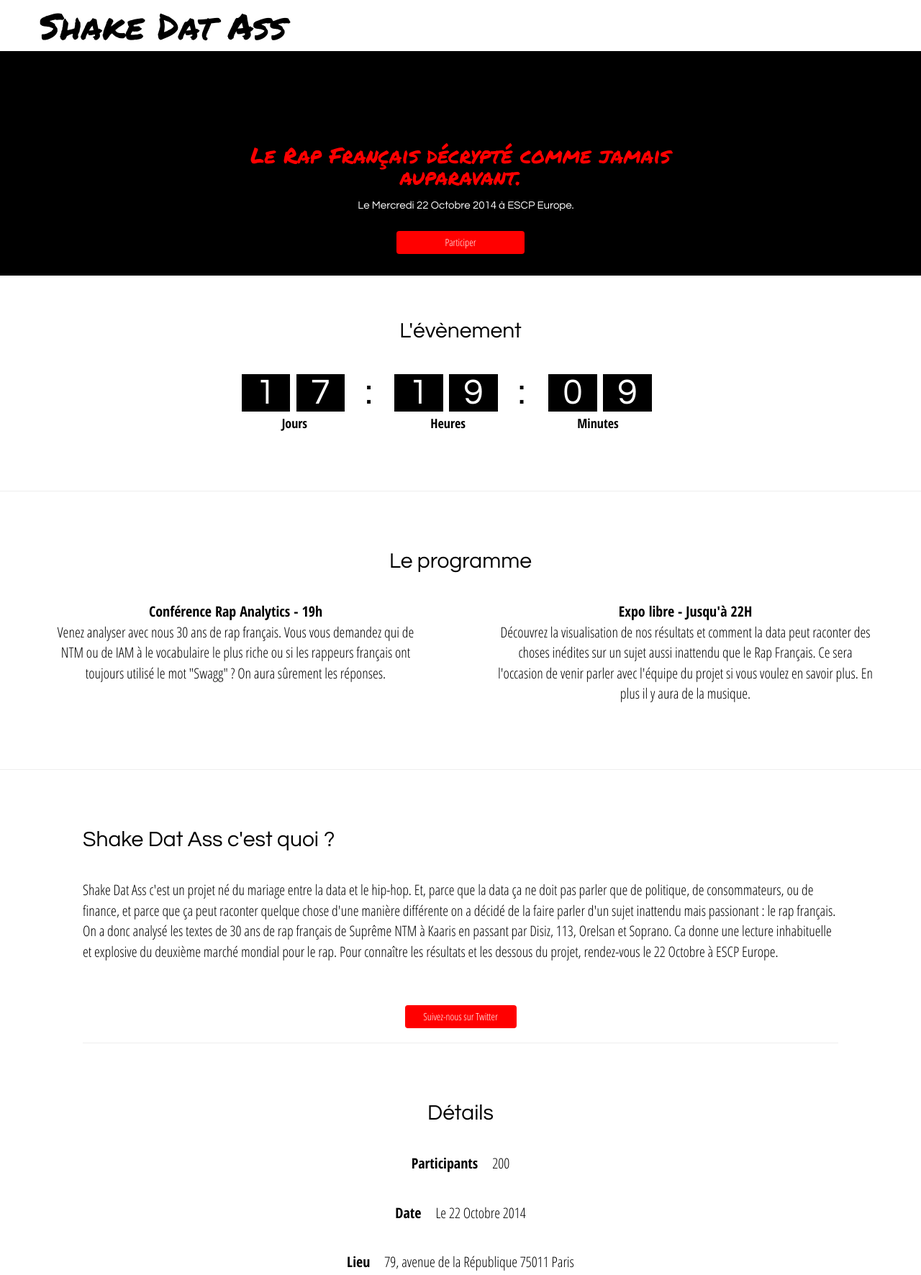
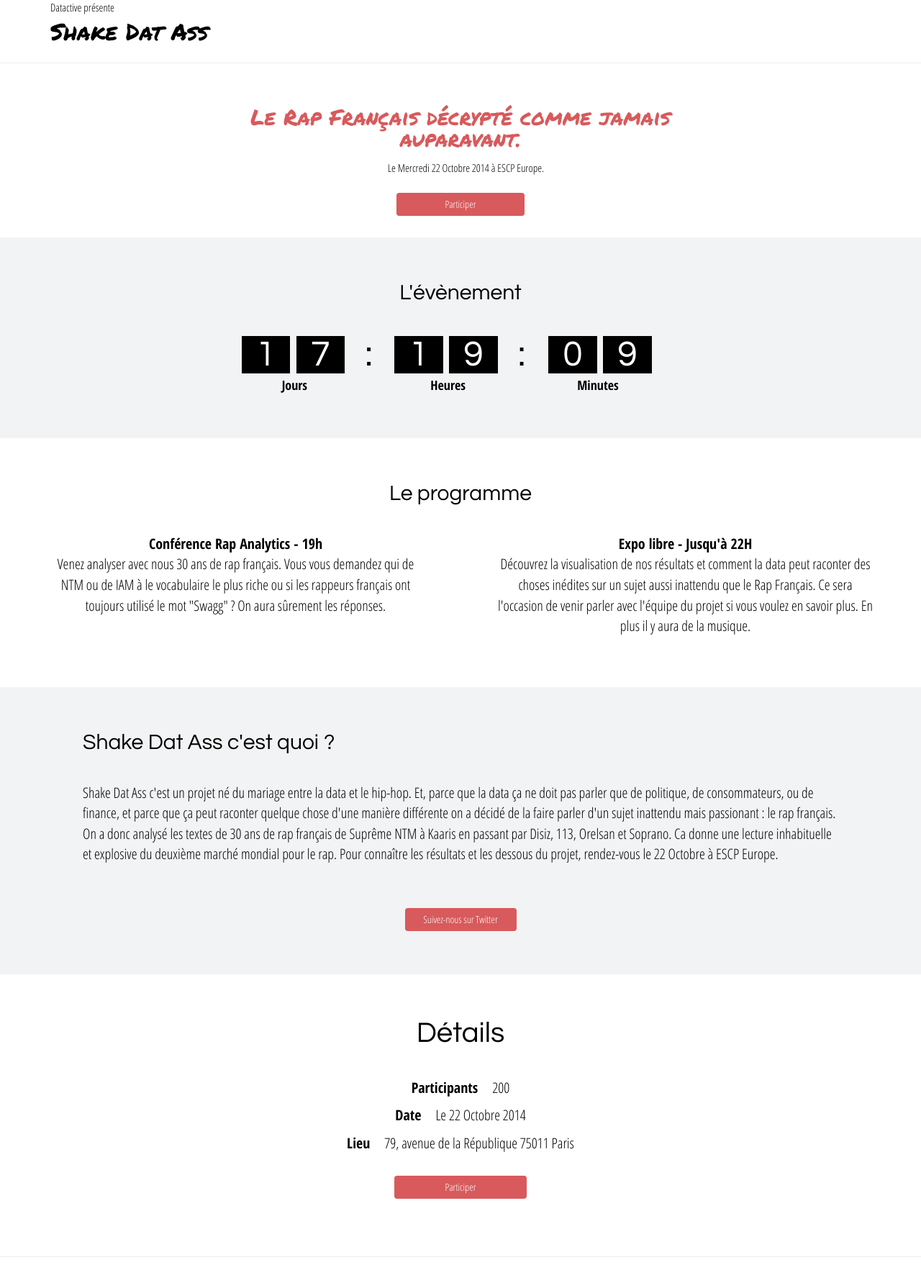
Before and after one commit to axelgrowth/datactive, a plain HTML site: page index.html in a window 1280 px wide. Shown: the top 1772 px of the page at 72% size. Drawn offline with nearby package versions, Linux system fonts and the light colour scheme.

Commit message:
Landing-page-rap-final
@axelrelayrides tu peux merger ces dernières modifs avec le master ?
CHeers

```diff
--- a/index.html
+++ b/index.html
@@ -28,11 +28,17 @@
       <![endif]-->
     </head>
     <body>
-      <div class="container  text-left top">
+     <div class="container text-left datactive-presents">
+      <div class="row">
+      <div class="col-sm-2">Datactive présente</div>
+    </div>
+    </div>
+      <div class="container text-left top">
         <div class="row">
-          <div="col-sm-2">Shake Dat Ass</div>
+          <div class="col-sm-3">Shake Dat Ass</div>
         </div>
       </div>
+      <hr>
       <div class="container-fluid fill cover">
 
           <div class="col-sm-6 col-sm-offset-3 text-center">
@@ -67,7 +73,6 @@
         </div>
 
       </div></div>
-
       <div class="container-fluid fill teaser">
         <div class="row"><div class="col-sm-12 text-center "><h2>L'&eacute;v&egrave;nement </h2></div></div>
         <div class="row separator">
@@ -123,7 +128,7 @@
         </div>
         </div>
         <script type="text/javascript" src="js/compte.js"></script>
-        <hr>
+
         <div class="container-fluid fill program">
         <div class="col-sm-12 text-center">
         <h2>Le programme</h2>
@@ -137,7 +142,7 @@
         </div>
     </div>
 </div>
-    <hr>
+    <div class="container-what">
     <div class="container-fluid fill what">
       <div class="row">
         <div class="col-sm-12">
@@ -152,22 +157,21 @@
       </div>
     </div>
       </div>
-      <hr>
+    </div>
+  </div>
       <div class="container-fluid fill details">
       <div class="row">
         <div class="col-sm-12 text-center">
         <h2>Détails</h2>
-        <div>
         <p><strong>Participants</strong>200</p>
-        <p><strong>Date</strong>Le 22 Octobre 2014 </p>
-        <p><strong>Lieu</strong>79, avenue de la République 75011 Paris </p>
-        </div>
+        <p><strong>Date</strong>Le 22 Octobre 2014</p>
+        <p><strong>Lieu</strong>79, avenue de la République 75011 Paris</p>
         </div>
 
       </div>
       <div class="row">
             <div class="col-sm-2 col-sm-offset-5">
-              <button class="btn btn-block btn-primary btn-details">Participer</button>
+              <a href="http://entrepreneurshipfestival.eu/"><button class="btn btn-block btn-primary btn-details">Participer</button></a>
             </div>
 
       </div>
@@ -186,7 +190,7 @@
 
         <div class="row contact-detail">
         <div class="col-sm-4 col-sm-offset-4 text-center">
-        <span>shakedatass@gmail.com</span>
+        <span>datactiveteam@gmail.com</span>
         </div></div>
         <div class="row contact-detail">
           <div class="col-sm-4 col-sm-offset-4 text-center">
@@ -202,7 +206,7 @@
         <h2>Nos Partenaires</h2>
         <div class="row">
                <img src="img/optione.png" height="160px"/><img src="img/logo-Mashup.png" height="160px"/><br>
-            <div class="col-sm-4 col-sm-offset-4"><button class="btn btn-block btn-primary">Devenir partenaire</button></div>
+            <a href="mailto:datactiveteam@gmail.com"><div class="col-sm-4 col-sm-offset-4"><button class="btn btn-block btn-primary">Devenir partenaire</button></div></a>
 
         </div>
 
--- a/style.css
+++ b/style.css
@@ -5,27 +5,38 @@ body{
 }
 
  .btn-primary{
-	background-color: red ;
+	background-color: #d85a5c ;
 	border: none;
+
+}
+
+.btn-primary:hover {
+	background-color: black;
+}
+
+.datactive-presents {
+	font-family: 'Open Sans Condensed', sans-serif;
+	font-size: 15px;
+	color: black;
 }
 
 .top{
 
 	font-family: 'Permanent Marker';
-	font-size: 50px;
+	font-size: 32px;
 	color: black;
 
 }
 
 #data {
-	color: red;
+	color: #d85a5c;
 }
 
 .cover{
 	background-size: cover;
-	background-color: black;
+	background-color: white;
 	background-position:center;
-	padding-top: 120px;
+	padding-top: 30px;
 	padding-bottom: 30px;
 
 
@@ -47,15 +58,15 @@ body{
 		padding-top: 10px;
 		font-family: 'Permanent Marker';
 		font-size: 30px;
-		color: red;
+		color: #d85a5c;
 		line-height: 30px;
 }
 
 .subtitle {
 		padding-top: 10px;
-		font-family: 'Century Gothic', sans-serif;
+		font-family: 'Open Sans Condensed', sans-serif;
 		font-size: 15px;
-		color: white;
+		color: black;
 		line-height: 30px;
 }
 
@@ -125,6 +136,7 @@ button{
 	padding-top: 40px;
 	padding-bottom: 60px;
 	color:black;
+	background-color: #f2f3f4;
 }
 
 .teaser h2 {
@@ -155,7 +167,7 @@ button{
 	font-family: 'Century Gothic', cursive;
 	font-size: 50px;
 	line-height: 2px;
-	color: white;
+	color: #f2f3f4;
 	padding-left: 20px;
 
 }
@@ -233,12 +245,16 @@ color:black;
 
 .details p {
 	font-size: 20px;
-	font-family: 'Century Gothic', cursive;
+	font-family: 'Open Sans Condensed', sans-serif;
     color: black;
 }
 
 .details p strong {
 	margin-right: 20px;
+}
+
+.container-what {
+	background-color: #f2f3f4;
 }
 
 .what {
@@ -249,6 +265,7 @@ color:black;
 	text-align: left;
 	margin-left: 100px;
 	margin-right: 100px;
+	background-color: #f2f3f4;
 }
 
 .what h2 {
```
